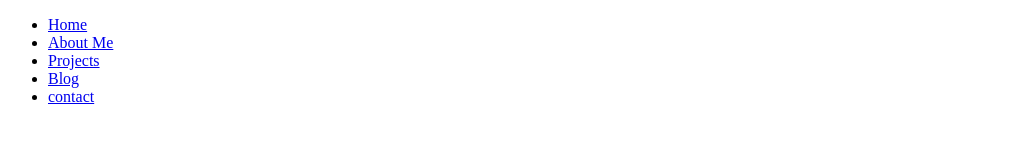
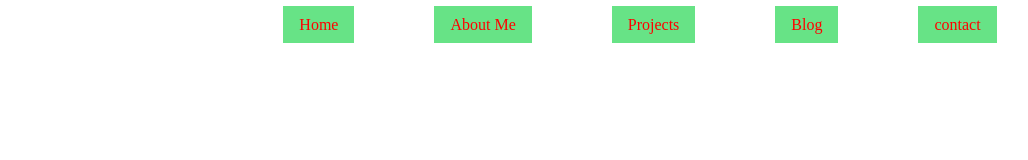
Before and after one commit to mdmusaalkafi/Portfolio-site, a plain HTML site: page index.html in a window 1280 px wide. Shown: the whole page, without its empty margins (0-1028 px from the left). Drawn offline with Linux system fonts and the light colour scheme.

Commit message:
initial css for navbar

```diff
--- a/index.html
+++ b/index.html
@@ -4,16 +4,18 @@
     <meta charset="UTF-8">
     <meta name="viewport" content="width=device-width, initial-scale=1.0">
     <title>My portfolio</title>
+    <link rel="stylesheet" href="styles/style.css"
 </head>
 <body>
     <nav>
         <ul>
-            <li><a href="#home">Home</a></li>
+            <li><a href="#home"></b>Home</a></li>
             <li><a href="#about">About Me</a></li>
             <li><a href="#projects">Projects</a></li>
             <li><a href="#blog">Blog</a></li>
             <li><a href="#contact" class="btn">contact</a></li>
         </ul>
     </nav>
+
 </body>
 </html>
--- /dev/null
+++ b/styles/style.css
@@ -0,0 +1,16 @@
+nav ul {
+    display: flex;
+    justify-content: center;
+    gap: 80px;
+    list-style: none;
+    padding: 0;
+}
+
+nav ul li a {
+    padding: 10px 16px;
+    background: #00d03498;
+    color: #ff0000;
+    text-decoration: none;
+    transition: 0.3s;
+}
+}
```
